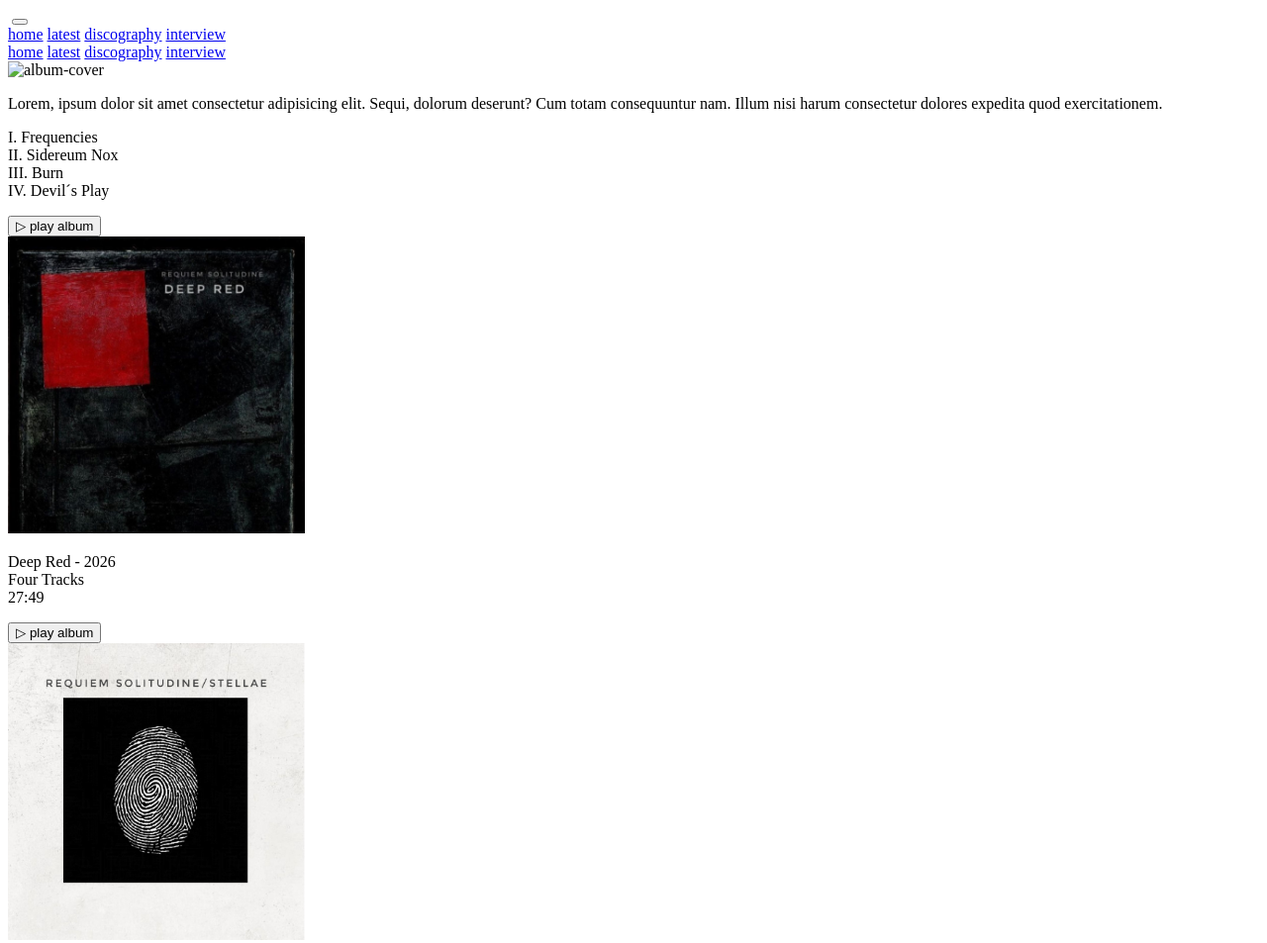
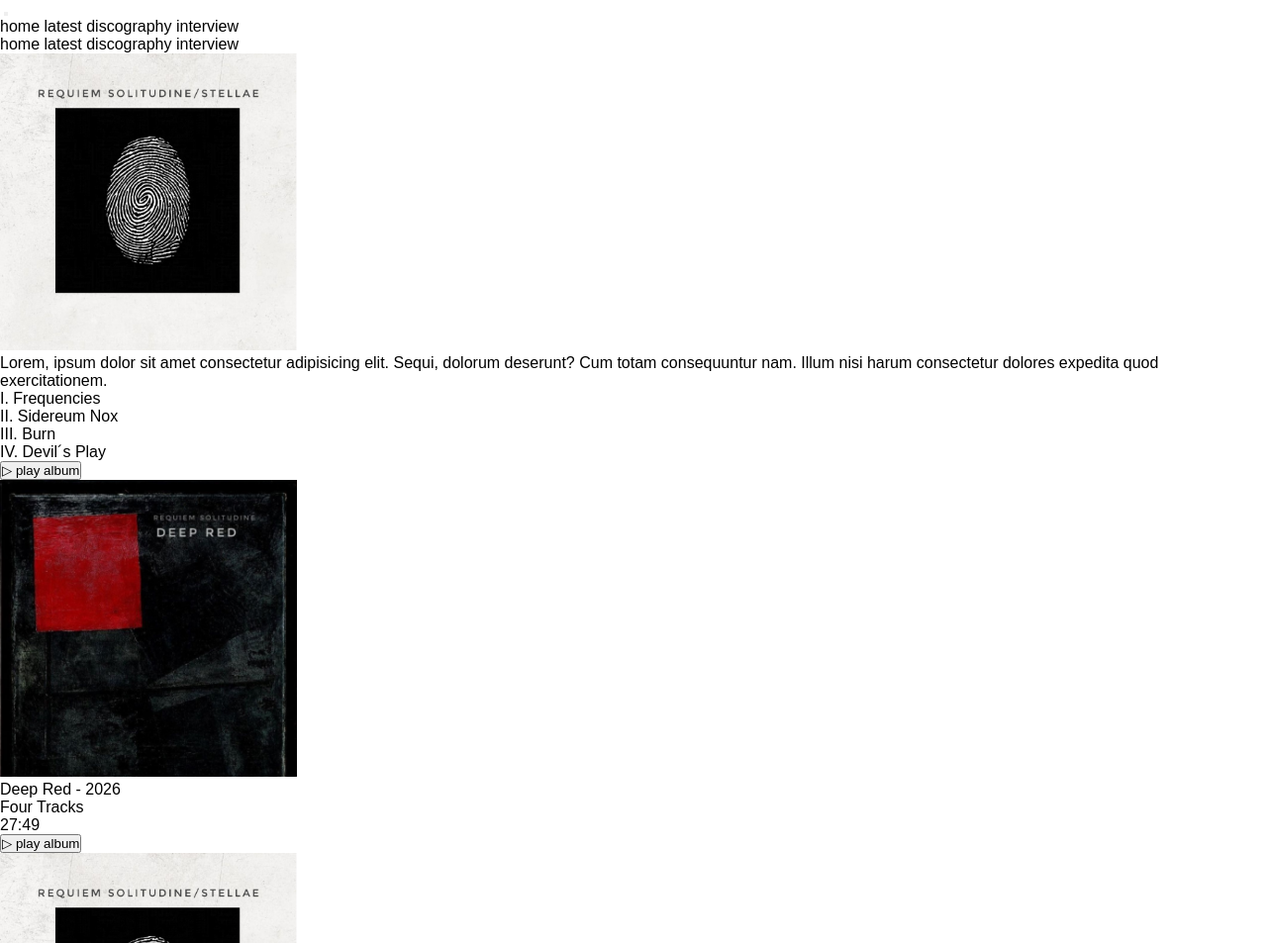
Before and after one commit to JacksonWeudes/band, a plain HTML site: page index.html in a window 1280 px wide. Shown: the top 953 px of the page at 99% size. Drawn offline with Linux system fonts and the light colour scheme.

Commit message:
style: adciona estilos base

```diff
--- a/index.html
+++ b/index.html
@@ -4,6 +4,7 @@
     <meta charset="UTF-8">
     <meta name="viewport" content="width=device-width, initial-scale=1.0">
     <title>Requiem Solitudine</title>
+    <link rel="stylesheet" href="styles/index.css">
 </head>
 <body>
     <div class="overlay"></div>
@@ -38,7 +39,7 @@
         </section>
 
         <section class="latest">
-            <img src="" alt="album-cover" class="album-cover">
+            <img width="300px" height="300px" src="imgs/stellae-cover.jpeg">
 
             <div class="album-info">
                 <p>Lorem, ipsum dolor sit amet consectetur adipisicing elit. Sequi, dolorum deserunt? Cum totam consequuntur nam. Illum nisi harum consectetur dolores expedita quod exercitationem.</p>
--- /dev/null
+++ b/styles/base.css
@@ -0,0 +1,21 @@
+@charset "UTF-8";
+
+*{
+    font-family: Arial, Helvetica, sans-serif;
+    box-sizing: border-box;
+    padding: 0;
+    margin: 0;
+}
+
+body{
+    min-height: 100dvh;
+}
+
+button{
+    cursor: pointer;
+}
+
+a{
+    color: #000;
+    text-decoration: none;
+}
--- /dev/null
+++ b/styles/index.css
@@ -0,0 +1 @@
+@import url(base.css);
```
